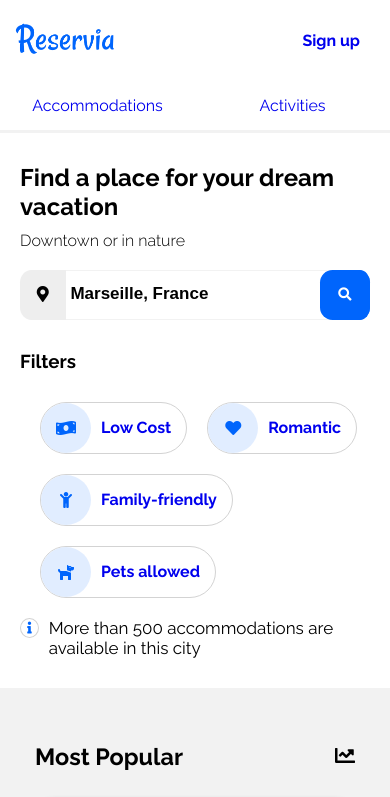
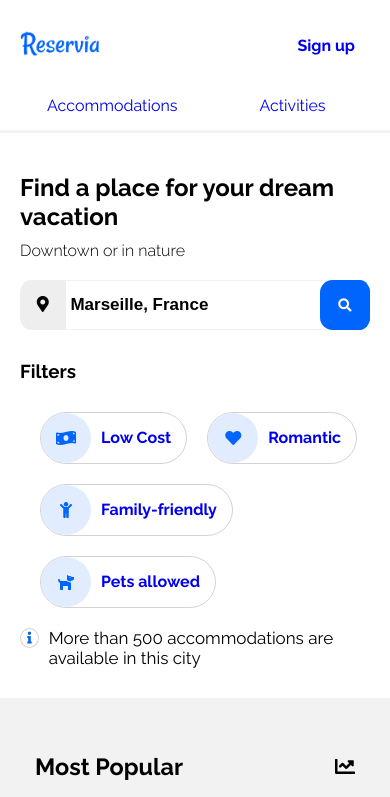
Before and after one commit to jelena991/project2, a plain HTML site: page index.html in a window 390 px wide. Shown: the top 797 px of the page. Drawn offline with Linux system fonts and the light colour scheme.

Commit message:
Navbar final?

```diff
--- a/header.css
+++ b/header.css
@@ -1,22 +1,19 @@
 /*Navigation Styling*/
-
-.logo {
-  width: 100px;
-  height: auto;
+nav {
+  margin: 20px;
 }
 
 ul {
   list-style: none;
   display: flex;
-  padding: 0;
+}
+
+.logo {
+  width: 100px;
 }
 
 .navbar-items {
   align-items: center;
-}
-
-.navbar-item {
-  padding: 15px;
 }
 
 .ml-auto {
@@ -33,9 +30,11 @@ ul {
   order: 1;
 }
 
+.menuItem {
+  padding: 32px;
+}
+
 .menuItem:hover {
   border-top: 3px solid #0065fc;
-  padding: 30px;
-  border-bottom: none;
   color: #0065fc;
 }
--- a/index.html
+++ b/index.html
@@ -41,11 +41,12 @@
         <li class="navbar-item signup">
           <a class="navbar-link" href="#">Sign up</a>
         </li>
-        <li class="navbar-item menuItem ml-auto">
-          <a class="navbar-link" href="#accommodations">Accommodations</a>
+        <!--mobile-line is a class for the grey line on mobile version, to be full width-->
+        <li class="navbar-item mobile-line ml-auto">
+          <a class="navbar-link menuItem " href="#accommodations">Accommodations</a>
         </li>
-        <li class="navbar-item menuItem order">
-          <a class="navbar-link" href="#activites">Activities</a>
+        <li class="navbar-item mobile-line order">
+          <a class="navbar-link menuItem" href="#activites">Activities</a>
         </li>
       </ul>
     </nav>
--- a/responsive.css
+++ b/responsive.css
@@ -3,6 +3,12 @@
 @media (max-width: 599px) {
   .hiddenDesktop {
     display: none;
+  }
+
+  nav {
+    margin: 0;
+    padding-top: 25px;
+    padding-bottom: 10px;
   }
 
   .navbar-items {
@@ -11,6 +17,7 @@
   }
   .navbar-item {
     width: 50%;
+
   }
   .navbar-item:nth-child(2) {
     text-align: right;
@@ -21,18 +28,29 @@
     text-align: center;
   }
 
+  .logo {
+    padding-left: 20px;
+    padding-bottom: 15px;
+  }
+
   .signup {
     color: #0065fc;
     font-weight: 700;
     order: 0;
+    padding-right: 20px;
+    padding-bottom: 15px;
   }
 
-  .menuItem {
+  .menuItem:hover {
+    border: none;
+  }
+
+  .mobile-line {
     border-bottom: 3px solid #f2f2f2;
     padding: 15px;
   }
 
-  .menuItem:hover {
+  .mobile-line:hover {
     border-bottom: 3px solid #0065fc;
     border-top: none;
     padding: 15px;
```
